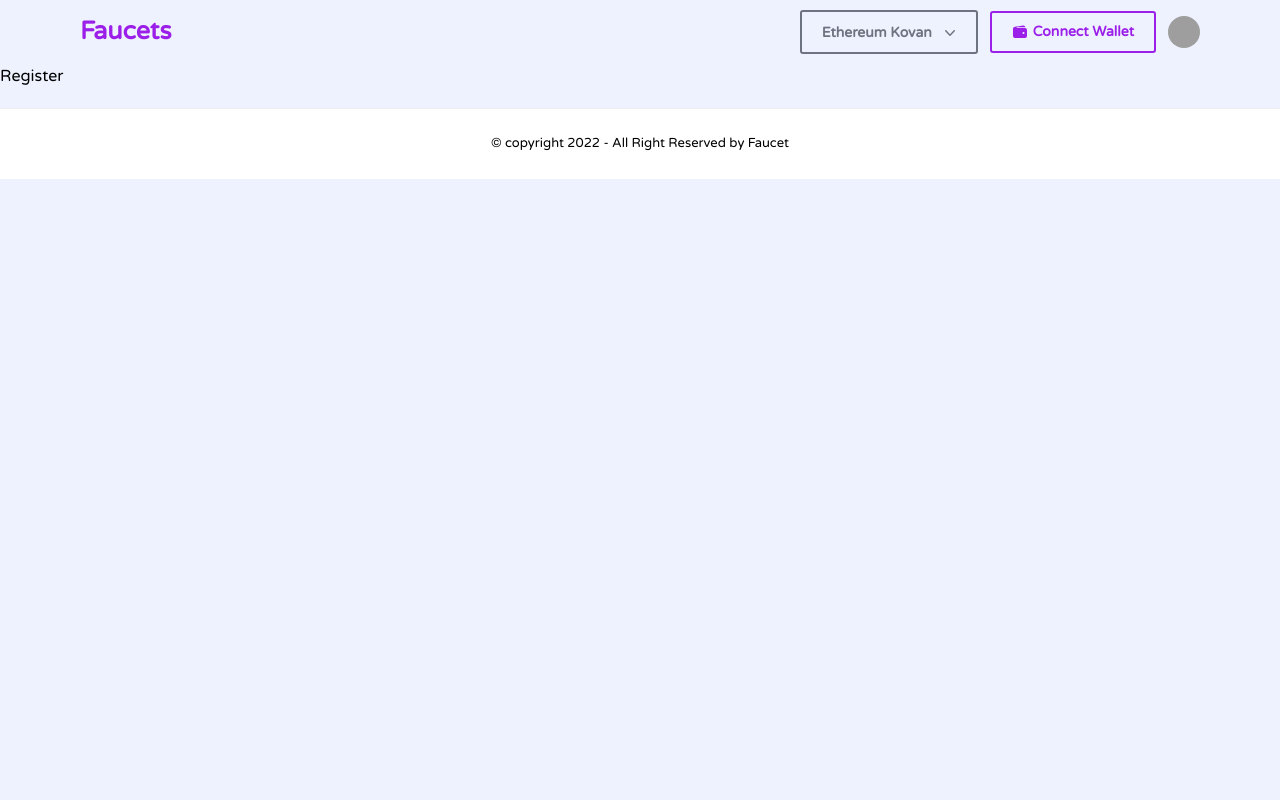
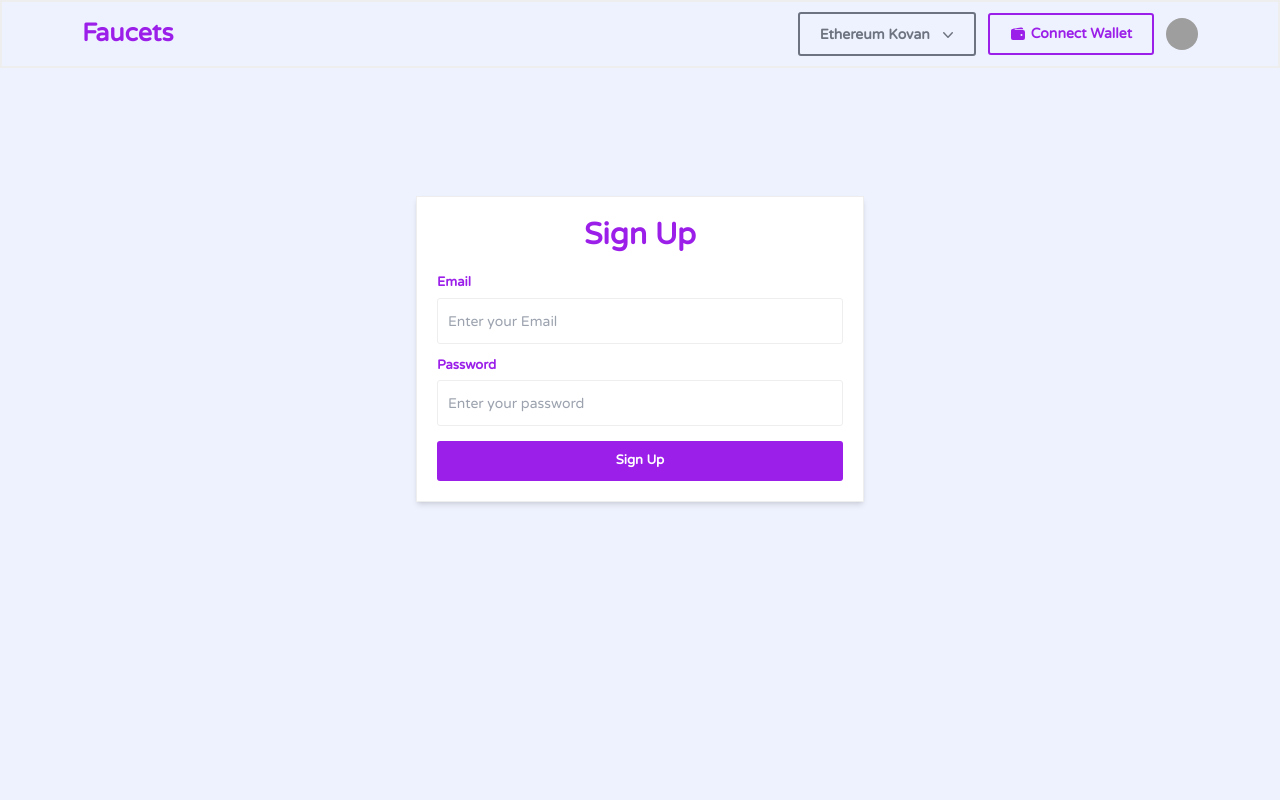
Before and after one commit to mdsuzayethossan/faucets, a React (Create React App) app: page /signup in a window 1280 px wide. Shown: the top 800 px of the page. Built offline with nearby package versions, Linux system fonts and the light colour scheme; grey boxes are pictures that could not be loaded.

Commit message:
register

```diff
--- a/src/components/Navbar.js
+++ b/src/components/Navbar.js
@@ -6,7 +6,7 @@ const Navbar = () => {
   const [userMenu, setUsermenu] = useState(false);
   const [modal, setModal] = useState(false);
   return (
-    <nav>
+    <nav className="border-2 border-[#eee]">
       {modal && (
         <div className="fixed top-0 bottom-0 right-0 left-0 bg-[rgba(0,0,0,0.5)]"></div>
       )}
@@ -132,7 +132,7 @@ const Navbar = () => {
                     Sign Up
                   </Link>
                   <Link
-                    to="faq"
+                    to="/faq"
                     class="block px-4 py-2 text-sm text-gray-700"
                     role="menuitem"
                     tabindex="-1"
--- /dev/null
+++ b/src/pages/Faq.js
@@ -0,0 +1,32 @@
+import { Disclosure } from "@headlessui/react";
+import { ChevronUpIcon } from "@heroicons/react/20/solid";
+
+export default function Faq() {
+  return (
+    <div className="w-full px-4 pt-16">
+      <h2 className="text-3xl font-semibold text-center mb-5 text-primary">
+        Frequently Asked Questions
+      </h2>
+      <div className="mx-auto w-full max-w-md rounded-2xl p-2">
+        <Disclosure>
+          {({ open }) => (
+            <>
+              <Disclosure.Button className="flex border py-3 bg-white border-[#eee] w-full justify-between rounded bg-purple-100 px-4 text-left text-sm font-medium text-purple-900 hover:bg-purple-200 focus:outline-none focus-visible:ring focus-visible:ring-purple-500 focus-visible:ring-opacity-75">
+                <span>What is your refund policy?</span>
+                <ChevronUpIcon
+                  className={`${
+                    open ? "rotate-180 transform" : ""
+                  } h-5 w-5 text-purple-500`}
+                />
+              </Disclosure.Button>
+              <Disclosure.Panel className="px-4 pt-4 pb-2 text-sm text-gray-500 bg-white border border-[#eee]">
+                If you're unhappy with your purchase for any reason, email us
+                within 90 days and we'll refund you in full, no questions asked.
+              </Disclosure.Panel>
+            </>
+          )}
+        </Disclosure>
+      </div>
+    </div>
+  );
+}
--- a/src/pages/Login.js
+++ b/src/pages/Login.js
@@ -2,12 +2,12 @@ import React from "react";
 
 const Login = () => {
   return (
-    <div className="h-screen">
+    <div className="h-screen mt-[10%]">
       <div className="max-w-md shadow-md border border-[#eee] bg-white mx-auto p-5">
         <h2 className="text-3xl font-semibold text-center mb-5 text-primary">
           Login
         </h2>
-        <div className="w-full flex flex-col">
+        <form className="w-full flex flex-col">
           <label htmlFor="" className="font-semibold text-[13px] text-primary">
             Email
           </label>
@@ -16,7 +16,7 @@ const Login = () => {
             type="email"
             placeholder="Enter your Email"
           />
-        </div>
+        </form>
         <div className="w-full flex flex-col mt-3">
           <label htmlFor="" className="font-semibold text-[13px] text-primary">
             Password
--- a/src/pages/Register.js
+++ b/src/pages/Register.js
@@ -1,7 +1,41 @@
 import React from "react";
 
 const Register = () => {
-  return <div>Register</div>;
+  return (
+    <div className="h-screen mt-[10%]">
+      <div className="max-w-md shadow-md border border-[#eee] bg-white mx-auto p-5">
+        <h2 className="text-3xl font-semibold text-center mb-5 text-primary">
+          Sign Up
+        </h2>
+        <form className="w-full flex flex-col">
+          <label htmlFor="" className="font-semibold text-[13px] text-primary">
+            Email
+          </label>
+          <input
+            className="outline-0 border border-[#eee] w-full rounded-[3px] p-[10px] mt-[5px] placeholder:text-sm"
+            type="email"
+            placeholder="Enter your Email"
+          />
+        </form>
+        <div className="w-full flex flex-col mt-3">
+          <label htmlFor="" className="font-semibold text-[13px] text-primary">
+            Password
+          </label>
+          <input
+            className="outline-0 border border-[#eee] w-full rounded-[3px] p-[10px] mt-[5px] placeholder:text-sm"
+            type="password"
+            placeholder="Enter your password"
+          />
+        </div>
+        <button
+          className="mt-[15px] py-[10px] px-[15px] rounded-[3px] font-semibold text-[13px] bg-primary text-white capitalize w-full"
+          type="submit"
+        >
+          Sign Up
+        </button>
+      </div>
+    </div>
+  );
 };
 
 export default Register;
--- a/src/routes/Routes.js
+++ b/src/routes/Routes.js
@@ -3,6 +3,7 @@ import Main from "../Layouts/Main";
 import Home from "../pages/Home/Home";
 import Login from "../pages/Login";
 import Register from "../pages/Register";
+import Faq from "../pages/Faq";
 
 const router = createBrowserRouter([
   {
@@ -21,6 +22,10 @@ const router = createBrowserRouter([
         path: "/signup",
         element: <Register />,
       },
+      {
+        path: "/faq",
+        element: <Faq />,
+      },
     ],
   },
 ]);
```
